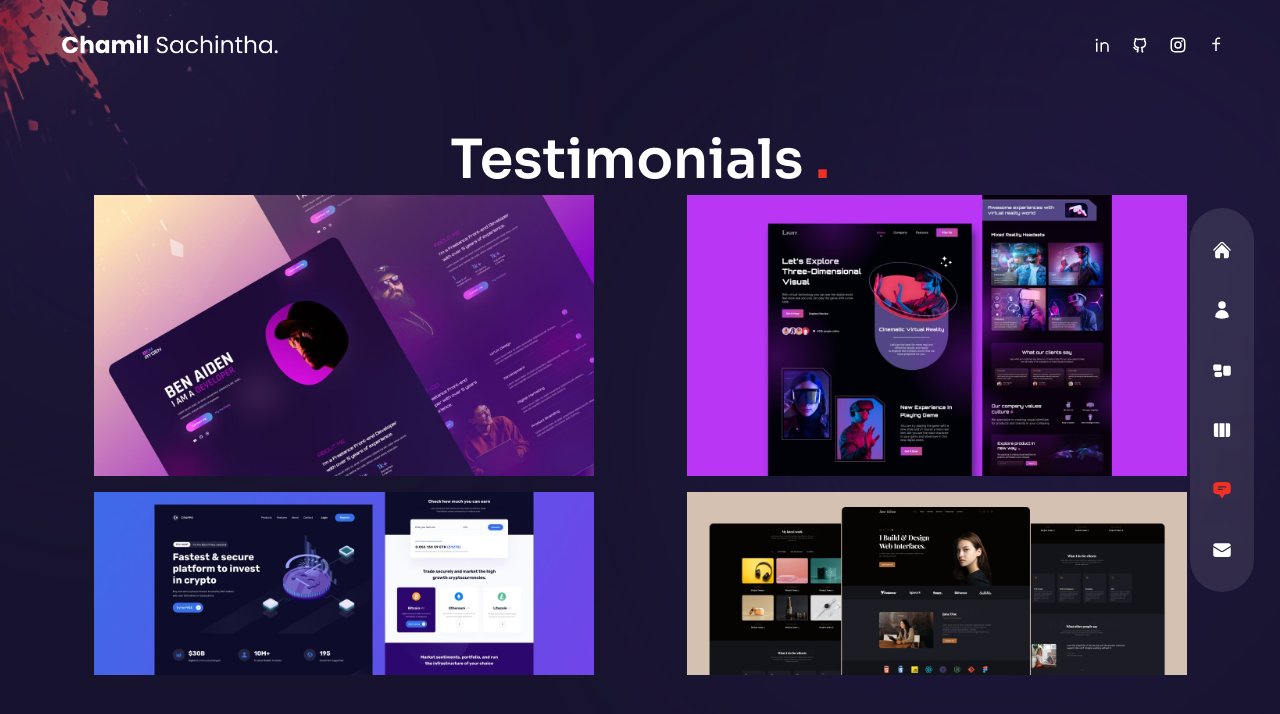
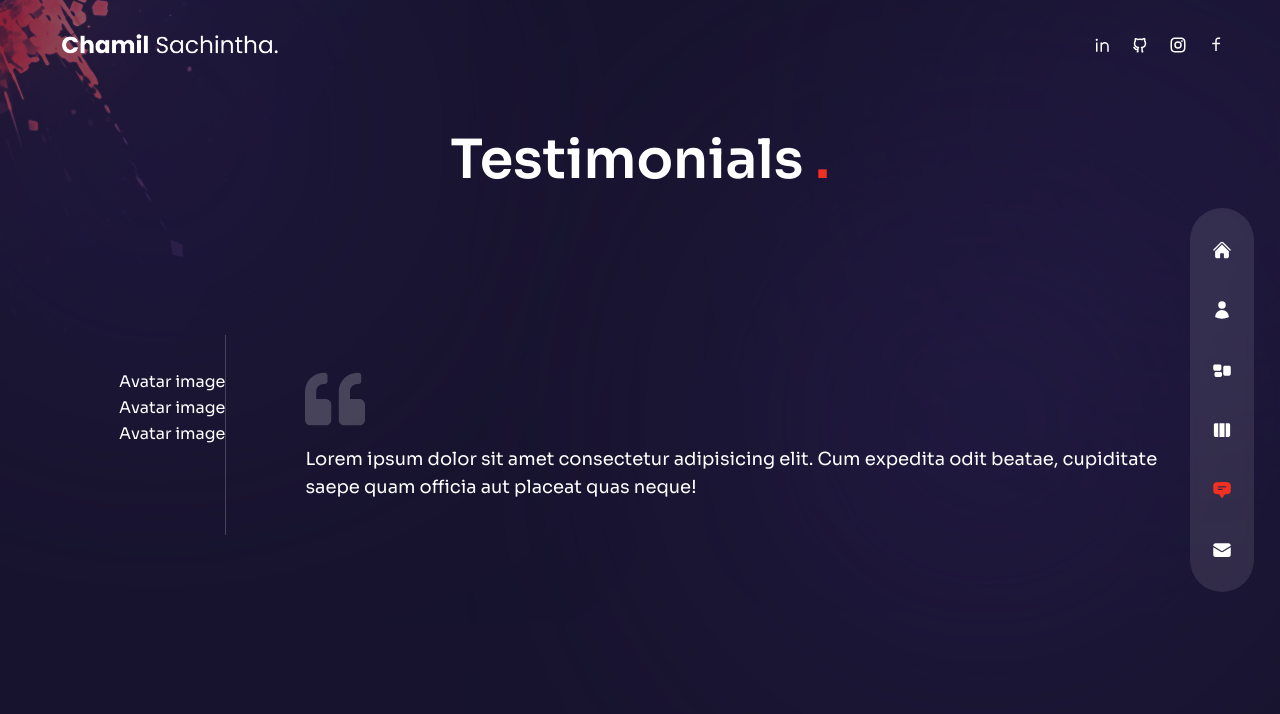
Before and after one commit to ChamilSachintha/Personal-Portfolio-2, a Next.js app: page /testimonials in a window 1280 px wide. Shown: the top 714 px of the page. Built offline with nearby package versions, Linux system fonts and the light colour scheme.

Commit message:
Update testimonial page

```diff
--- a/components/TestimonialSlider.js
+++ b/components/TestimonialSlider.js
@@ -7,7 +7,7 @@
 import "swiper/css/pagination";
 
 // Icons
-import { BsArrowRight } from "react-icons/bs";
+import { FaQuoteLeft } from "react-icons/fa";
 
 // Required modules
 import { Pagination } from "swiper";
@@ -16,7 +16,7 @@
 import Image from "next/image";
 
 // Testimonial data
-const testimonialData = [
+export const testimonialSlider = [
   {
     image: "/t-avt-1.png",
     name: "Anne Smith",
@@ -40,54 +40,6 @@
   },
 ];
 
-
-
-// Project data
-export const testimonialSlider = {
-  slides: [
-    {
-      images: [
-        {
-          title: "title",
-          path: "/thumb1.jpg",
-        },
-        {
-          title: "title",
-          path: "/thumb2.jpg",
-        },
-        {
-          title: "title",
-          path: "/thumb3.jpg",
-        },
-        {
-          title: "title",
-          path: "/thumb4.jpg",
-        },
-      ],
-    },
-    {
-      images: [
-        {
-          title: "title",
-          path: "/thumb4.jpg",
-        },
-        {
-          title: "title",
-          path: "/thumb1.jpg",
-        },
-        {
-          title: "title",
-          path: "/thumb2.jpg",
-        },
-        {
-          title: "title",
-          path: "/thumb3.jpg",
-        },
-      ],
-    },
-  ],
-};
-
 const TestimonialSlider = () => {
   return (
     <Swiper
@@ -98,40 +50,30 @@
       modules={{ Pagination }}
       className="h-[280px] sm:h-[480px]"
     >
-      {testimonialSlider.slides.map((person, index) => {
+      {testimonialSlider.map((person, index) => {
         return (
           <SwiperSlide key={index}>
-            <div className="grid grid-cols-2 grid-rows-2 gap-4 cursor-pointer">
-              {person.images.map((image, index) => {
-                return (
-                  <div
-                    className="relative rounded-lg overflow-hidden flex items-center justify-center group"
-                    key={index}
-                  >
-                    <div className="flex items-center justify-center relative overflow-hidden group">
-                      {/* Image */}
-                      <Image src={image.path} width={500} height={300} alt="" />
-                      {/* Overlay gradient */}
-                      <div className="absolute inset-0 bg-gradient-to-l from-transparent via-[#e838cc] to-[#4a22bd] opacity-0 group-hover:opacity-80 transition-all duration-700"></div>
-                      {/* Title */}
-                      <div className="absolute bottom-0 translate-y-full group-hover:-translate-y-10 group-hover:xl:-translate-y-20 transition-all duration-300">
-                        <div className="flex items-center gap-x-2 text-[13px] tracking-[0.2em]">
-                          {/* Title part 1 */}
-                          <div className="delay-100">LIVE</div>
-                          {/* Title part 2 */}
-                          <div className="translate-y-[500%] group-hover:translate-y-0 transition-all duration-300 delay-150">
-                            PROJECT
-                          </div>
-                          {/* Icon*/}
-                          <div className="text-xl translate-y-[500%] group-hover:translate-y-0 transition-all duration-300 delay-200">
-                            <BsArrowRight />
-                          </div>
-                        </div>
-                      </div>
-                    </div>
-                  </div>
-                );
-              })}
+          <div className="flex flex-col items-center md:flex-row gap-x-8 h-full px-16">
+            {/* Avatar, name and position */}
+            <div className="w-full flex mx-w-[300px]">
+              <div>
+                {/* Avatar */}
+                <div>Avatar image</div>
+                {/* Avatar */}
+                <div>Avatar image</div>
+                {/* Avatar */}
+                <div>Avatar image</div>
+              </div>
+              {/* Quote and message */}
+              <div className="flex-1 flex flex-col justify-center before:w-[1px] xl:before:bg-white/20 xl:before:absolute xl:before:left-0 xl:before:h-[200px] relative xl:pl-20">
+                {/* Quote icon */}
+                <div className="mb-4">
+                  <FaQuoteLeft className="text-4xl xl:text-6xl text-white/20 mx-auto md:mx-0" />
+                </div>
+                {/* Message */}
+                <div className="xl:text-lg text-center md:text-left">{person.message}</div>
+              </div>
+            </div>
             </div>
           </SwiperSlide>
         );
@@ -140,6 +82,4 @@
   );
 };
 
-
-
 export default TestimonialSlider;
```
